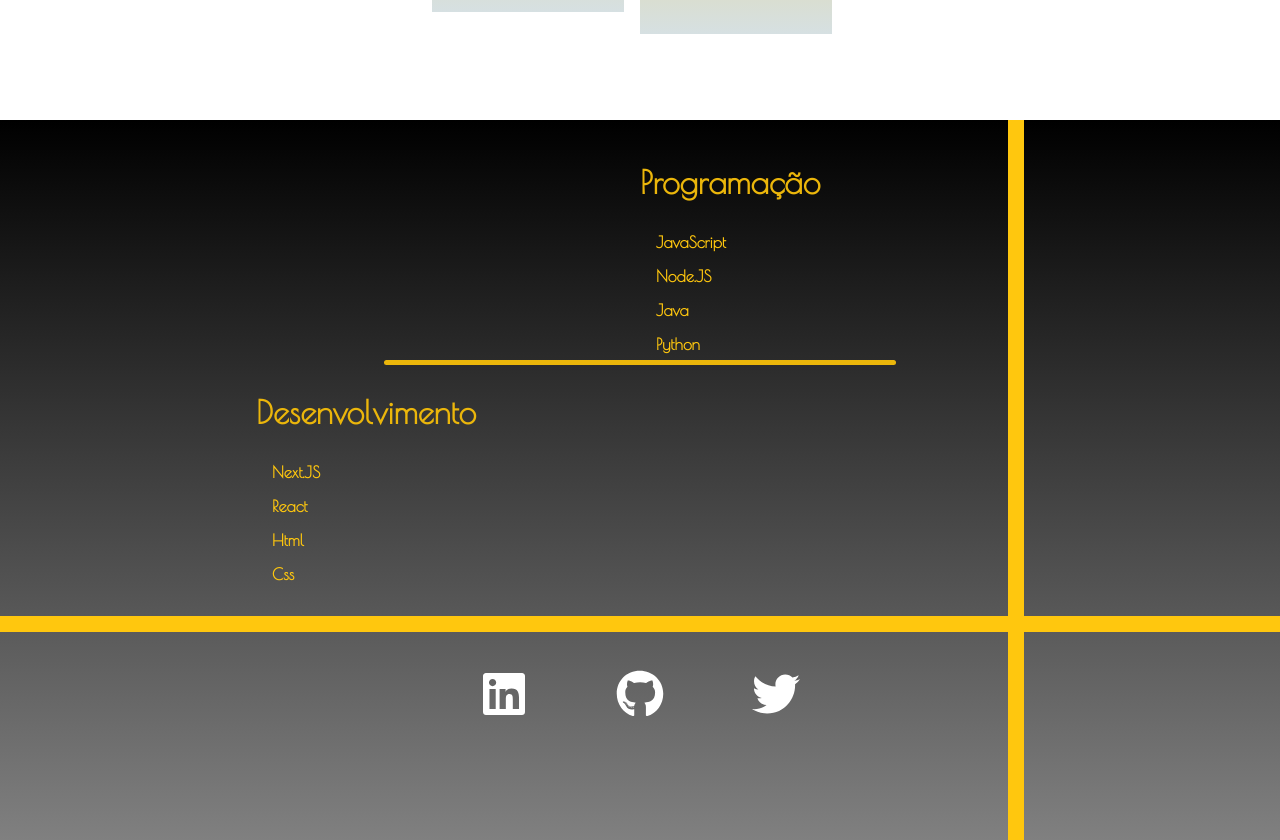
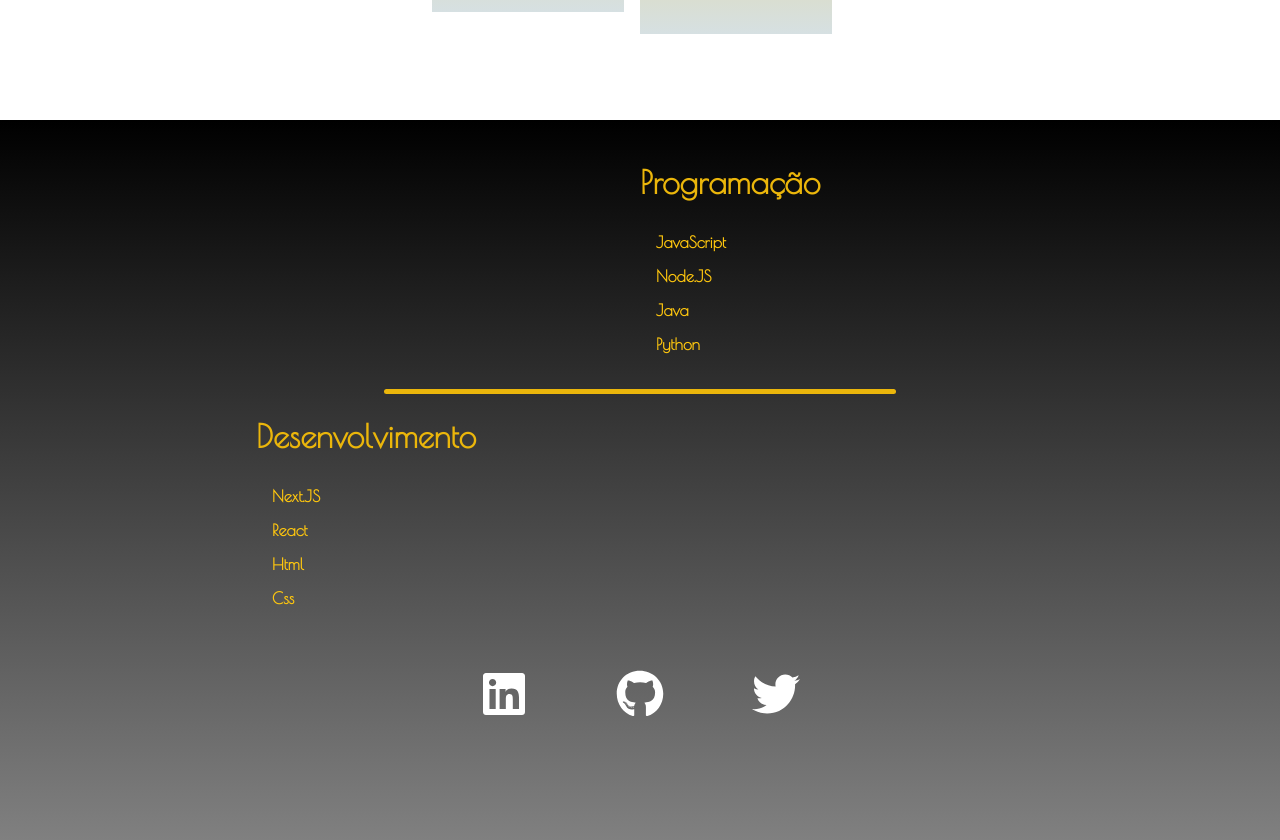
Before and after one commit to wenned/Portfolio-React, a React (Create React App) app: page / in a window 1280 px wide. Shown: the part 3000-3840 px from the top of the page. Built offline with nearby package versions, Linux system fonts and the light colour scheme; a web font is replaced by a local one.

Commit message:
correcao erro navbar

```diff
--- a/src/components/NavBar.js
+++ b/src/components/NavBar.js
@@ -67,7 +67,6 @@ function NavBar(props){
         };
 
         if (cord2['bottom'] < 1100){
-            // console.log(`aqui, ${cord2['bottom']}`)
 
             var troca = document.getElementById('t2');
             troca.style.borderBottom = '5px solid #ffc70e';
@@ -95,9 +94,13 @@ function NavBar(props){
     });
 
     return (
+
         <nav className={style.ettabs}>
+
             <Logo/>
+
             <div className={style.container} id="NavBar">
+
                     <Link className={style.ethero} id="Inicio" to="Home" spy={true} smooth={true} offset={-70} duration={500}>Inicio</Link>
                     <Link className={style.ethero} id="t1"  to="Sobre" spy={true} smooth={true} offset={-70} duration={500}>Sobre</Link>
                     <Link className={style.ethero} id="t2" to="Projetos" spy={true} smooth={true} offset={-70} duration={500}>Projetos</Link>
--- a/src/pages/Contato.js
+++ b/src/pages/Contato.js
@@ -50,9 +50,6 @@ function Contato(){
                 </ol>
             </div>
 
-            <div className={style.l2}></div>
-            <div className={style.v2}></div>
-
         </div>
     )
 }
--- a/src/pages/Sobre.js
+++ b/src/pages/Sobre.js
@@ -11,7 +11,7 @@ function Sobre(){
                 <div>
                     <p><strong>Nome: </strong>Wenned Silva</p>
                         <p>Sou uma pessoa dinâmica, aberto a novas experiências, sempre tentando ser pontual e cumprir compromissos, nascido em, <strong>Cândido Mendes, MA</strong>, mudei-me para <strong>Imperatriz, MA</strong> aos 16 anos, sempre com objetivo de me especializar na area da tecnologia, mesmo naquela época não sabendo para qual área realmente focar, sempre me adaptei facilmente em varias áreas, mas a paixão por programação principalmente por, <strong>Programação Back-end</strong></p>
-                        <p><strong>Hobbies:</strong> Estudar programação, <strong>"JavaScript", "Python", "JAVA", "POSTGRESQL"</strong>. Desemvolvimento Web: <strong>"NODE.JS", "REACT", "NEXT.JS", "HTML", "CSS"</strong>.Escutar musica, Dançar, Cozinha, Natação, Patinar.</p>
+                        <p><strong>Hobbies:</strong> Estudar programação, <strong>"JavaScript", "Python", "JAVA", "POSTGRESQL"</strong>. Desemvolvimento Web: <strong>"NODE.JS", "REACT", "NEXT.JS", "HTML", "CSS"</strong>.</p>
                 </div>
 
                 <div >
--- a/src/styles/Contato.module.css
+++ b/src/styles/Contato.module.css
@@ -33,7 +33,7 @@
     width: 40%;
     height: 0.3rem;
     border-radius: 2rem;
-    top: 15rem;
+    top: 16.8rem;
 }
 
 .titulos{
@@ -51,7 +51,7 @@
 .desen{
     position: absolute;
     left: 20%;
-    padding-top: 2rem;
+    padding-top: 5rem;
 
 }
 
@@ -67,21 +67,6 @@
     padding-top: 1rem;
 }
 
-.l2{
-    position: absolute;
-    background-color: #ffc70e;
-    bottom: 13rem;
-    width: 100%;
-    height: 1rem;
-}
-.v2{
-    position: absolute;
-    background-color: #ffc70e;
-    width: 1rem;
-    height: 100%;
-    right: 20%;
-}
-
 @media (max-width: 480px) {
 
     .pro{left: 30%;}
```
